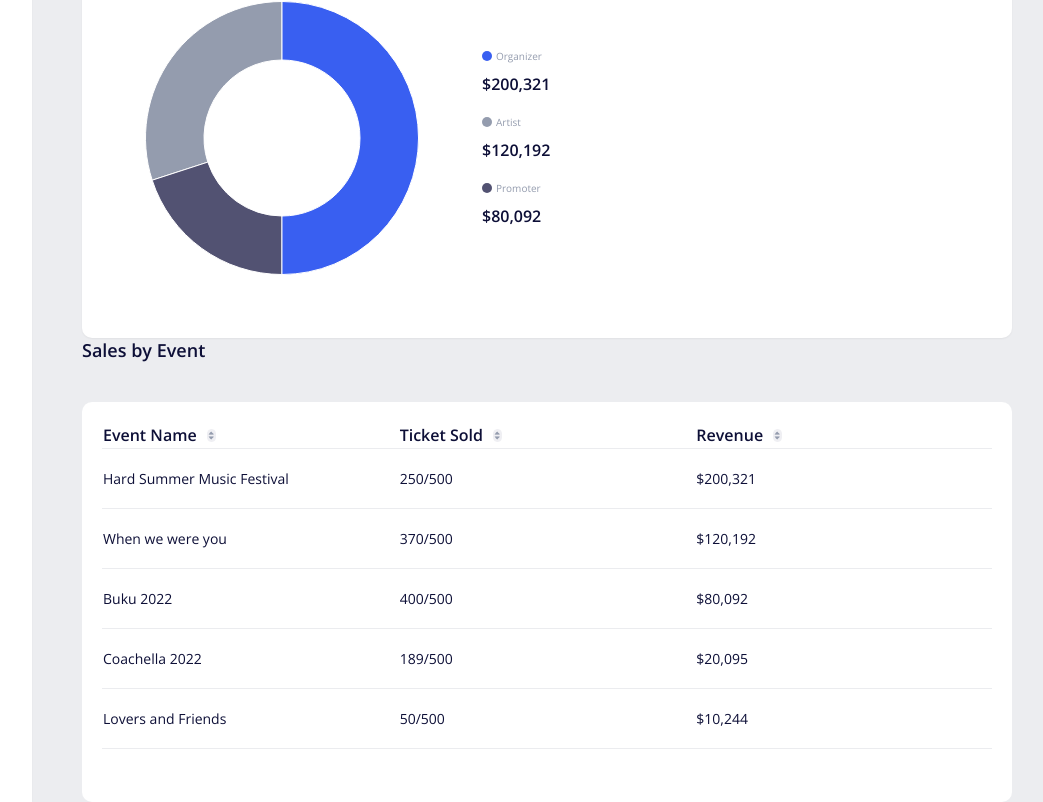
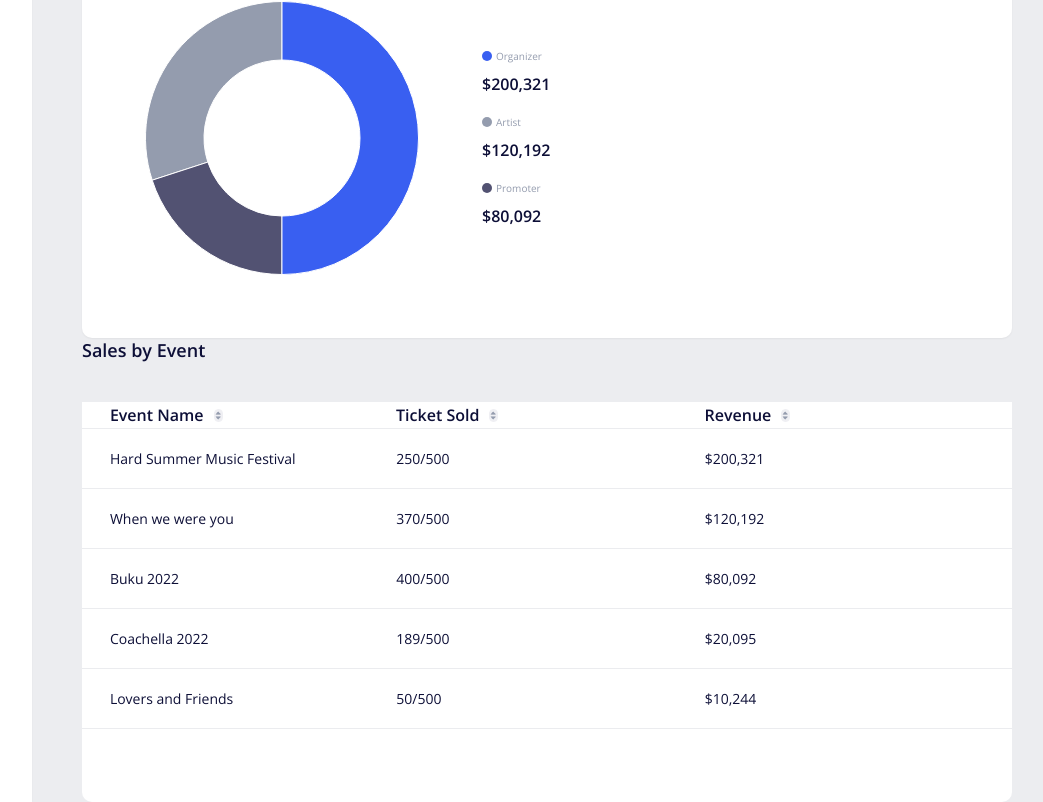
Before and after one commit to Srinivas766/Tailwind-project, a React (Create React App) app in the folder nft-ticketing/: page /main in a window 1280 px wide. Shown: the part 1121-1923 px from the top of the page, without its empty margins (218-1261 px from the left). Built offline with nearby package versions, Linux system fonts and the light colour scheme.

Commit message:
completed workshop

```diff
--- a/nft-ticketing/src/components/dashBoard.js
+++ b/nft-ticketing/src/components/dashBoard.js
@@ -254,11 +254,11 @@ const DashBoard = () => {
           <h1 className="font-OpenSansSemiBold text-ft18 text-black-50">
             Sales by Event
           </h1>
-          <div className="mt-10 bg-white h-100 p-5 rounded-sm xs:overflow-x-scroll">
+          <div className="mt-10 bg-white h-100 rounded-sm xs:overflow-x-scroll">
             <table className="table min-w-full whitespace-nowrap">
-              <thead className="border-b border-grey-50 bg-white sticky top-0">
+              <thead className="border-b border-grey-50 bg-white sticky top-0 py-3pe">
                 <tr className="flex">
-                  <th className="flex items-center font-OpenSansSemiBold text-black-50 w-40pe">
+                  <th className="flex items-center pl-3pe font-OpenSansSemiBold text-black-50 w-40pe">
                     Event Name
                     <img
                       src="/images/range-icon.png"
@@ -286,7 +286,7 @@ const DashBoard = () => {
               </thead>
               <tbody className="items-center">
                 <tr className="border-b border-grey-50 flex">
-                  <td className="w-40pe py-5 pr-5 font-OpenSansRegular text-black-50 text-ft14 truncate">
+                  <td className="w-40pe py-5 pr-5 pl-3pe font-OpenSansRegular text-black-50 text-ft14 truncate">
                     Hard Summer Music Festival
                   </td>
                   <td className="w-40pe py-5 pr-5 font-OpenSansRegular text-black-50 text-ft14">
@@ -297,7 +297,7 @@ const DashBoard = () => {
                   </td>
                 </tr>
                 <tr className="border-b border-grey-50 flex">
-                  <td className="w-40pe py-5 pr-5 font-OpenSansRegular text-black-50 text-ft14 truncate">
+                  <td className="w-40pe pl-3pe py-5 pr-5 font-OpenSansRegular text-black-50 text-ft14 truncate">
                     When we were you
                   </td>
                   <td className="w-40pe py-5 pr-5 font-OpenSansRegular text-black-50 text-ft14">
@@ -308,7 +308,7 @@ const DashBoard = () => {
                   </td>
                 </tr>
                 <tr className="border-b border-grey-50 flex">
-                  <td className="w-40pe py-5 pr-5 font-OpenSansRegular text-black-50 text-ft14 truncate">
+                  <td className="w-40pe pl-3pe py-5 pr-5 font-OpenSansRegular text-black-50 text-ft14 truncate">
                     Buku 2022
                   </td>
                   <td className="w-40pe py-5 pr-5 font-OpenSansRegular text-black-50 text-ft14">
@@ -319,7 +319,7 @@ const DashBoard = () => {
                   </td>
                 </tr>
                 <tr className="border-b border-grey-50 flex">
-                  <td className="w-40pe py-5 pr-5 font-OpenSansRegular text-black-50 text-ft14 truncate">
+                  <td className="w-40pe pl-3pe py-5 pr-5 font-OpenSansRegular text-black-50 text-ft14 truncate">
                     Coachella 2022
                   </td>
                   <td className="w-40pe py-5 pr-5 font-OpenSansRegular text-black-50 text-ft14">
@@ -330,7 +330,7 @@ const DashBoard = () => {
                   </td>
                 </tr>
                 <tr className="border-b border-grey-50 flex">
-                  <td className="w-40pe py-5 pr-5 font-OpenSansRegular text-black-50 text-ft14 truncate">
+                  <td className="w-40pe pl-3pe py-5 pr-5 font-OpenSansRegular text-black-50 text-ft14 truncate">
                     Lovers and Friends
                   </td>
                   <td className="w-40pe py-5 pr-5 font-OpenSansRegular text-black-50 text-ft14">
```
